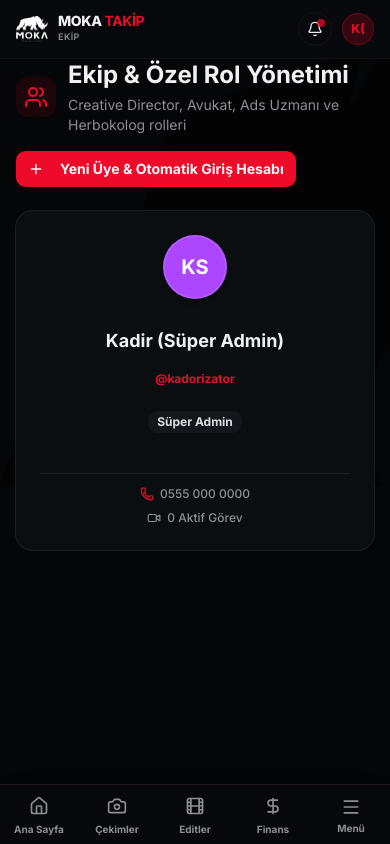
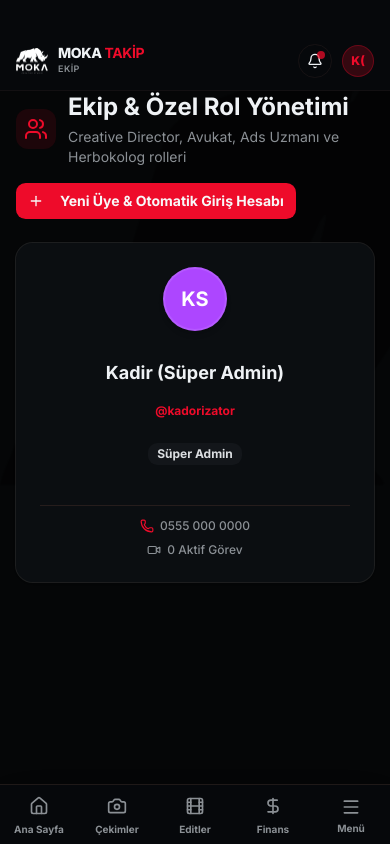
Before and after one commit to MyHitrow/Moka_Takip, a Next.js app: page /ekip in a window 390 px wide. Built offline with nearby package versions, Linux system fonts and the light colour scheme; no server answers; the database is empty.

Commit message:
fix: increase mobile Header top padding to guarantee status bar clearance

```diff
--- a/src/components/layout/header.tsx
+++ b/src/components/layout/header.tsx
@@ -17,7 +17,7 @@ export function Header({ title, subtitle }: HeaderProps) {
     : 'MK';
 
   return (
-    <header className="sticky top-0 z-30 flex w-full items-center justify-between bg-sidebar/95 backdrop-blur-2xl md:bg-transparent pt-[max(0.75rem,env(safe-area-inset-top))] pb-3 px-4 md:py-6 lg:px-8 border-b md:border-b-0 border-border/40">
+    <header className="sticky top-0 z-30 flex w-full items-center justify-between bg-sidebar/95 backdrop-blur-2xl md:bg-transparent pt-[max(2.75rem,calc(env(safe-area-inset-top)+1.25rem))] md:pt-6 pb-3 px-4 md:py-6 lg:px-8 border-b md:border-b-0 border-border/40">
       {/* Mobile view: Logo + Brand */}
       <div className="flex items-center gap-2.5 md:hidden">
         <div className="relative w-8 h-8 shrink-0">
```
